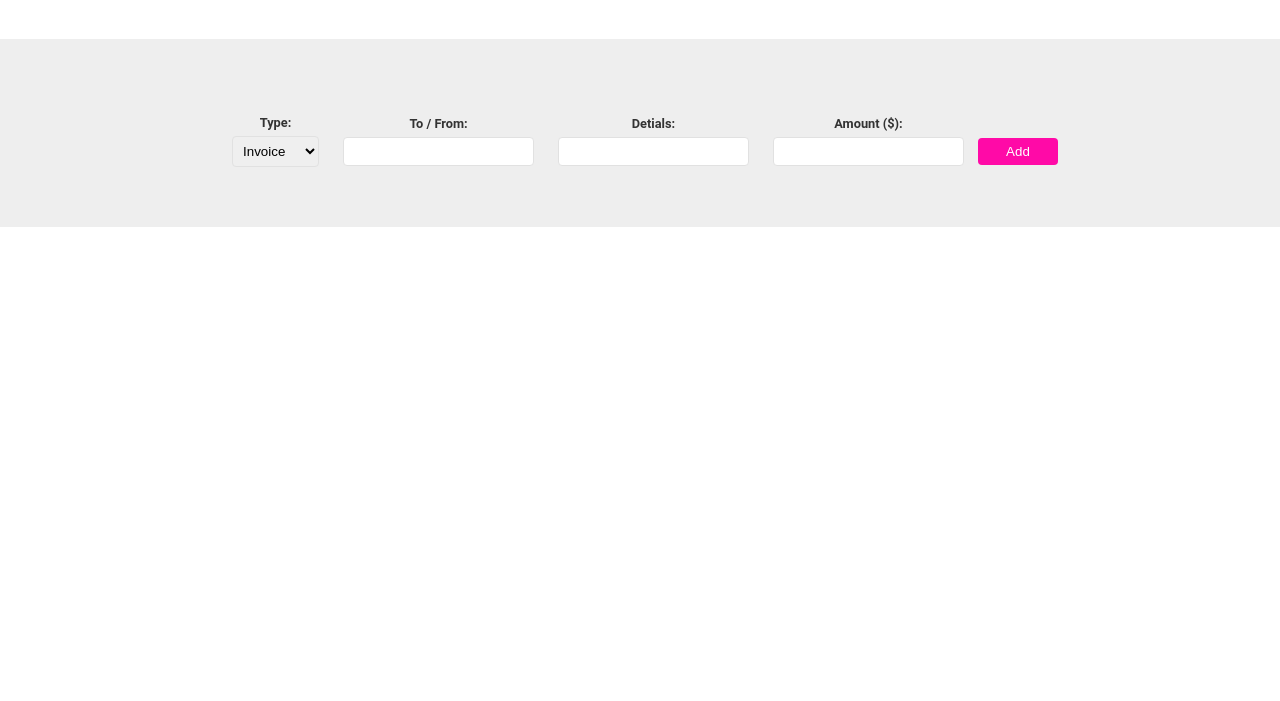
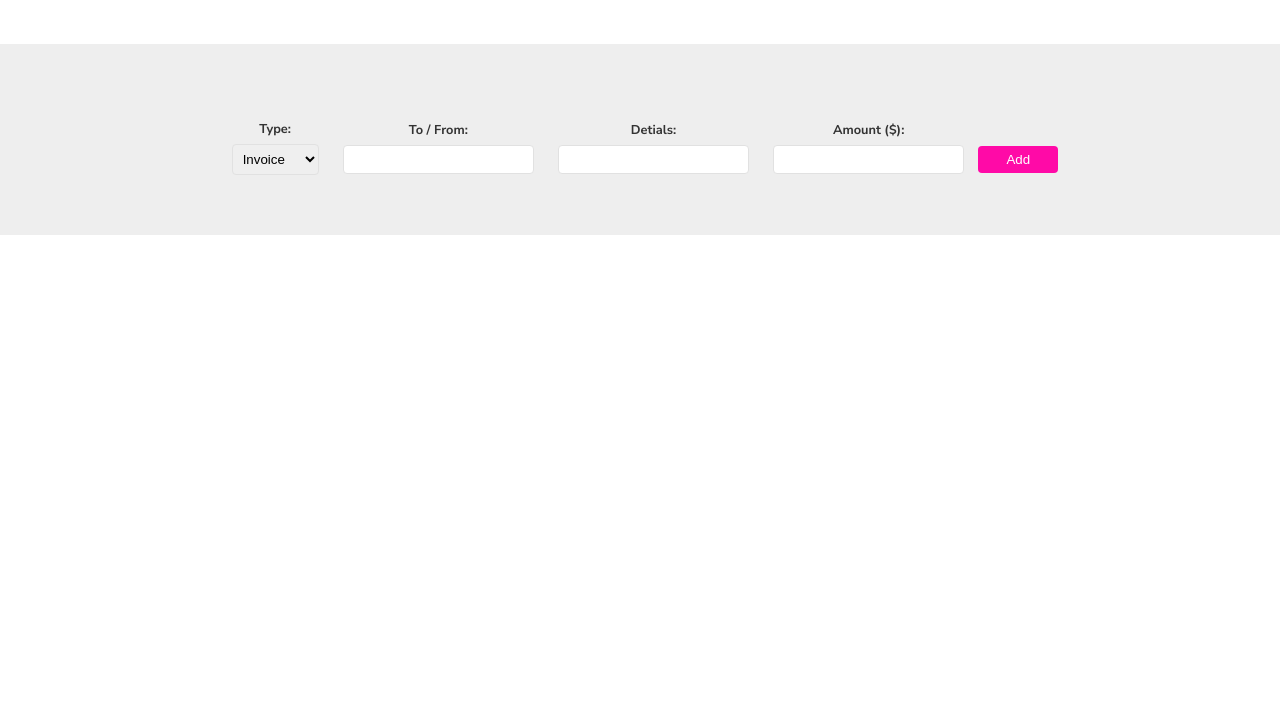
Before and after one commit to Allename/finance_log, a plain HTML site: page public/index.html in a window 1280 px wide. Shown: the part 99-800 px from the top of the page. Drawn offline with Linux system fonts and the light colour scheme.

Commit message:
feat: added fonts

```diff
--- a/public/style.css
+++ b/public/style.css
@@ -1,6 +1,6 @@
 body{
   margin: 0;
-  font-family: Roboto;
+  font-family: 'Nunito Sans', sans-serif;
 }
 
 .wrapper{
```
